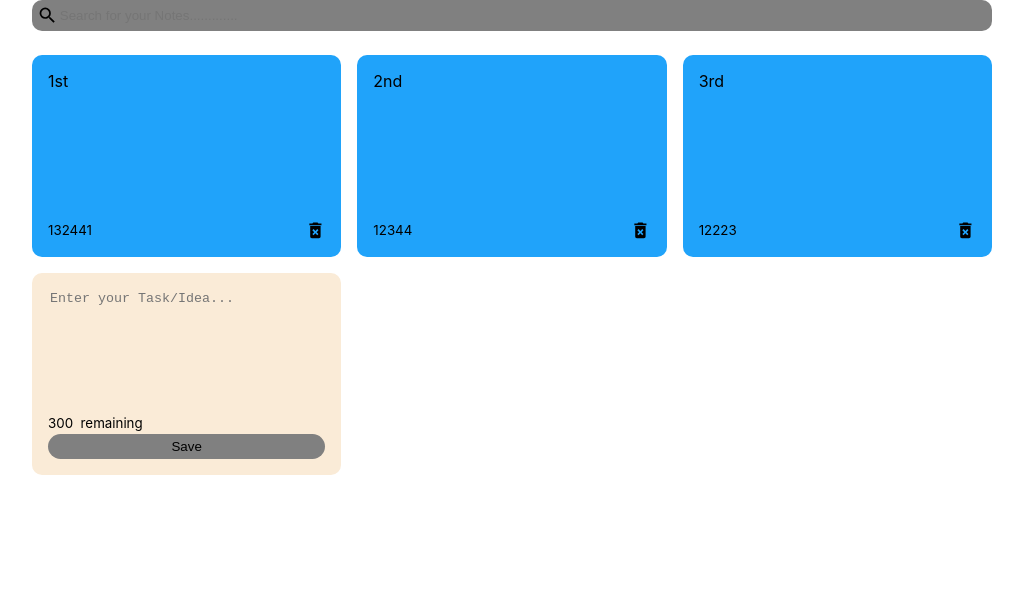
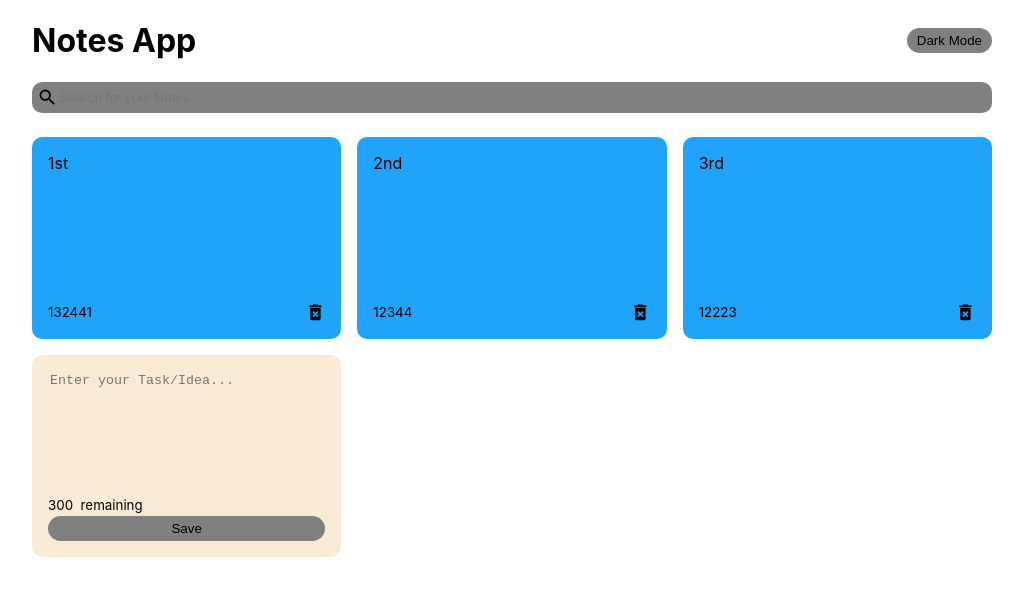
Before and after one commit to niiwade/Notes-App-With-React, a React (Create React App) app: page / in a window 1280 px wide. Shown: the top 596 px of the page, without its empty margins (128-1151 px from the left). Built offline with nearby package versions, Linux system fonts and the light colour scheme.

Commit message:
style btn

```diff
--- a/src/App.js
+++ b/src/App.js
@@ -2,6 +2,7 @@
 import { nanoid } from 'nanoid';
 import NotesList from "./components/NotesList"
 import Search from './components/Search';
+import Header from './components/Header'
 
 const App = () => {
   const [notes, setNotes] = useState([
@@ -47,6 +48,8 @@
   return (
     <div className="container">
 
+      <Header/>
+
       <Search handleSearchNote={setSearchText}/>
 
       <NotesList
--- a/src/components/Header.js
+++ b/src/components/Header.js
@@ -4,6 +4,7 @@
     return (
         <div className="header">
             <h1>Notes App</h1>
+            <button className='save'> Dark Mode</button>
         </div>
     )
 }
--- a/src/index.css
+++ b/src/index.css
@@ -10,6 +10,20 @@
 code {
   font-family: source-code-pro, Menlo, Monaco, Consolas, "Courier New",
     monospace;
+}
+
+.header {
+  display: flex;
+  align-items: center;
+  justify-content: space-between;
+}
+
+.dark-mode {
+  background-color: black;
+}
+
+.dark-mode h1 {
+  color: white;
 }
 
 .container {
```
